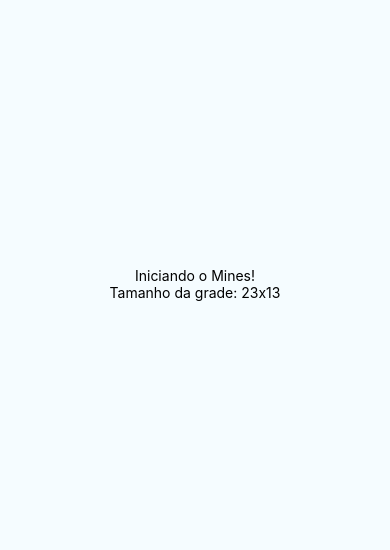
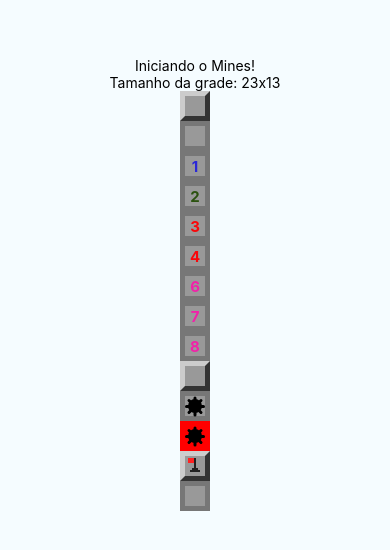
Before and after one commit to CaueFurui/mines-react-native, a React Native app: screen / in a window 390 px wide. Shown: the part 138-688 px from the top of the page. Built offline with nearby package versions, Linux system fonts and the light colour scheme.

Commit message:
Created fields and started the logic

```diff
--- a/App.js
+++ b/App.js
@@ -2,6 +2,7 @@ import React, { Component } from 'react';
 import { View, Text, StyleSheet } from 'react-native';
 
 import params from './src/params'
+import Field from './src/components/Field';
 
 export default class App extends Component {
   render() {
@@ -9,6 +10,20 @@ export default class App extends Component {
       <View style={styles.container}>
         <Text style={styles.Welcome}>Iniciando o Mines!</Text>
         <Text style={styles.instructions}>Tamanho da grade: {params.getRowsAmount()}x{params.getColumnsAmount()}</Text>
+        <Field />
+        <Field opened />
+        <Field opened nearMines={1} />
+        <Field opened nearMines={2} />
+        <Field opened nearMines={3} />
+        <Field opened nearMines={4} />
+        <Field opened nearMines={6} />
+        <Field opened nearMines={7} />
+        <Field opened nearMines={8} />
+        <Field mined />
+        <Field mined opened/>
+        <Field mined opened exploded/>
+        <Field flagged/>
+        <Field flagged opened/>
       </View>
     )
   }
--- /dev/null
+++ b/src/components/Field.js
@@ -0,0 +1,61 @@
+import React from 'react'
+import { Text, StyleSheet, View } from 'react-native'
+import params from '../params'
+import Mine from './Mine'
+import Flag from './Flag'
+
+export default props => {
+    const { mined, opened, nearMines, exploded, flagged } = props
+
+    const styleField = [styles.field]
+    if (opened) styleField.push(styles.opened)
+    if (exploded) styleField.push(styles.exploded)
+    if (flagged) styleField.push(styles.flagged)
+    if (!opened && !exploded) styleField.push(styles.regular)
+
+    let color = null
+    if (nearMines > 0) {
+        if (nearMines == 1) color = '#2A28D7'
+        if (nearMines == 2) color = '#2B520F'
+        if (nearMines > 2 && nearMines < 6) color = '#f9060a'
+        if (nearMines >= 6) color = '#F221A9'
+    }
+
+    return (
+        <View style={styleField}>
+            {!mined && opened && nearMines > 0 ?
+                <Text style={[styles.label, { color: color }]}>{nearMines}</Text> : false}
+            {mined && opened ? <Mine /> : false}
+            {flagged && !opened ? <Flag /> : false}
+        </View>
+    )
+}
+
+const styles = StyleSheet.create({
+    field: {
+        height: params.blockSize,
+        width: params.blockSize,
+        borderWidth: params.borderSize,
+    },
+    regular: {
+        backgroundColor: '#999',
+        borderLeftColor: '#CCC',
+        borderTopColor: '#CCC',
+        borderRightColor: '#333',
+        borderBottomColor: '#333',
+    },
+    opened: {
+        backgroundColor: '#999',
+        borderColor: '#777',
+        alignItems: 'center',
+        justifyContent: 'center',
+    },
+    label: {
+        fontWeight: 'bold',
+        fontSize: params.fontSize,
+    },
+    exploded: {
+        backgroundColor: 'red',
+        borderColor: 'red'
+    }
+})
--- /dev/null
+++ b/src/components/Flag.js
@@ -0,0 +1,74 @@
+import React from 'react'
+import { StyleSheet, View } from 'react-native'
+
+export default props => {
+
+    return (
+        <View style={styles.container}>
+            <View style={[styles.flagPole, props.bigger ? styles.flagPoleBigger : null]} />
+            <View style={[styles.flag, props.bigger ? styles.flagBigger : null]} />
+            <View style={[styles.base1, props.bigger ? styles.base1Bigger : null]} />
+            <View style={[styles.base2, props.bigger ? styles.base2Bigger : null]} />
+        </View>
+    )
+}
+
+const styles = StyleSheet.create({
+    container: {
+        marginTop: 2
+    },
+    flagPole: {
+        position: 'absolute',
+        height: 14,
+        width: 2,
+        backgroundColor: '#222',
+        marginLeft: 9,
+    },
+    flag: {
+        position: 'absolute',
+        height: 5,
+        width: 6,
+        backgroundColor: '#F22',
+        marginLeft: 3,
+        marginLeft: 3,
+    },
+    base1: {
+        position: 'absolute',
+        height: 2,
+        width: 6,
+        backgroundColor: '#222',
+        marginLeft: 7,
+        marginTop: 10,
+    },
+    base2: {
+        position: 'absolute',
+        height: 2,
+        width: 10,
+        backgroundColor: '#222',
+        marginLeft: 5,
+        marginTop: 12,
+    },
+    flagPoleBigger: {
+        height: 28,
+        width: 4,
+        marginLeft: 16,
+
+    },
+    flagBigger: {
+        height: 10,
+        width: 14,
+        marginLeft: 3,
+    },
+    base1Bigger: {
+        height: 4,
+        width: 12,
+        marginTop: 20,
+        marginLeft: 12,
+    },
+    base2Bigger: {
+        height: 4,
+        width: 20,
+        marginLeft: 8,
+        marginTop: 24
+    }
+})
--- /dev/null
+++ b/src/components/Mine.js
@@ -0,0 +1,36 @@
+import React from 'react'
+import { StyleSheet, View } from 'react-native'
+
+export default props => {
+    return (
+        <View style={styles.container}>
+            <View style={styles.coreMine} />
+            <View style={styles.line} />
+            <View style={[styles.line, {transform: [{ rotate: '45deg' }] }]} />
+            <View style={[styles.line, {transform: [{ rotate: '90deg' }] }]} />
+            <View style={[styles.line, {transform: [{ rotate: '135deg' }] }]} />
+        </View>
+    )
+}
+
+const styles = StyleSheet.create({
+    container:{
+        alignItems: 'center',
+        justifyContent: 'center',
+    },
+    coreMine: {
+        height: 14,
+        width: 14,
+        borderRadius: 10,
+        backgroundColor: '#000',
+        alignItems: 'center',
+        justifyContent: 'center'
+    },
+    line:{
+        position: 'absolute',
+        height: 3,
+        width: 20,
+        borderRadius: 3,
+        backgroundColor: '#000'
+    }
+})
```
Also changed, not shown: src/logic.js (added, +40 -0 lines).
